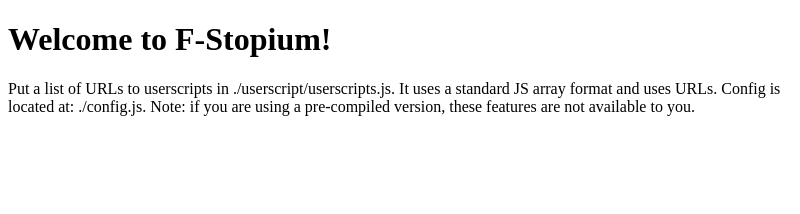
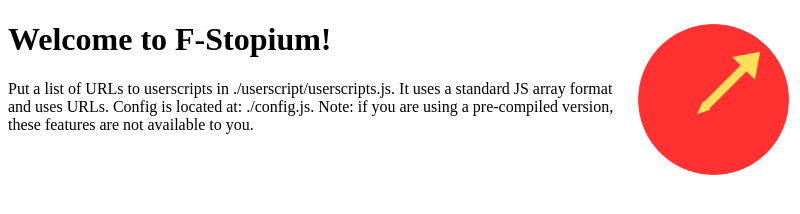
Before and after one commit to Sneed-Group/sneedium, an Electron app: page itworks.html in a window 800 px wide. Drawn offline with Linux system fonts and the light colour scheme.

Commit message:
Add files via upload

```diff
--- a/itworks.html
+++ b/itworks.html
@@ -7,6 +7,9 @@
     <title>F-Stopium works!</title>
   </head>
   <body>
+
+
+<img src="logo.png" align="right" width="20%"/>
     <h1>Welcome to F-Stopium!</h1>
     <p>Put a list of URLs to userscripts in ./userscript/userscripts.js. It uses a standard JS array format and uses URLs. Config is located at: ./config.js. Note: if you are using a pre-compiled version, these features are not available to you.</p>
   </body>
```
Also changed, not shown: README.md, logo.png (added).
